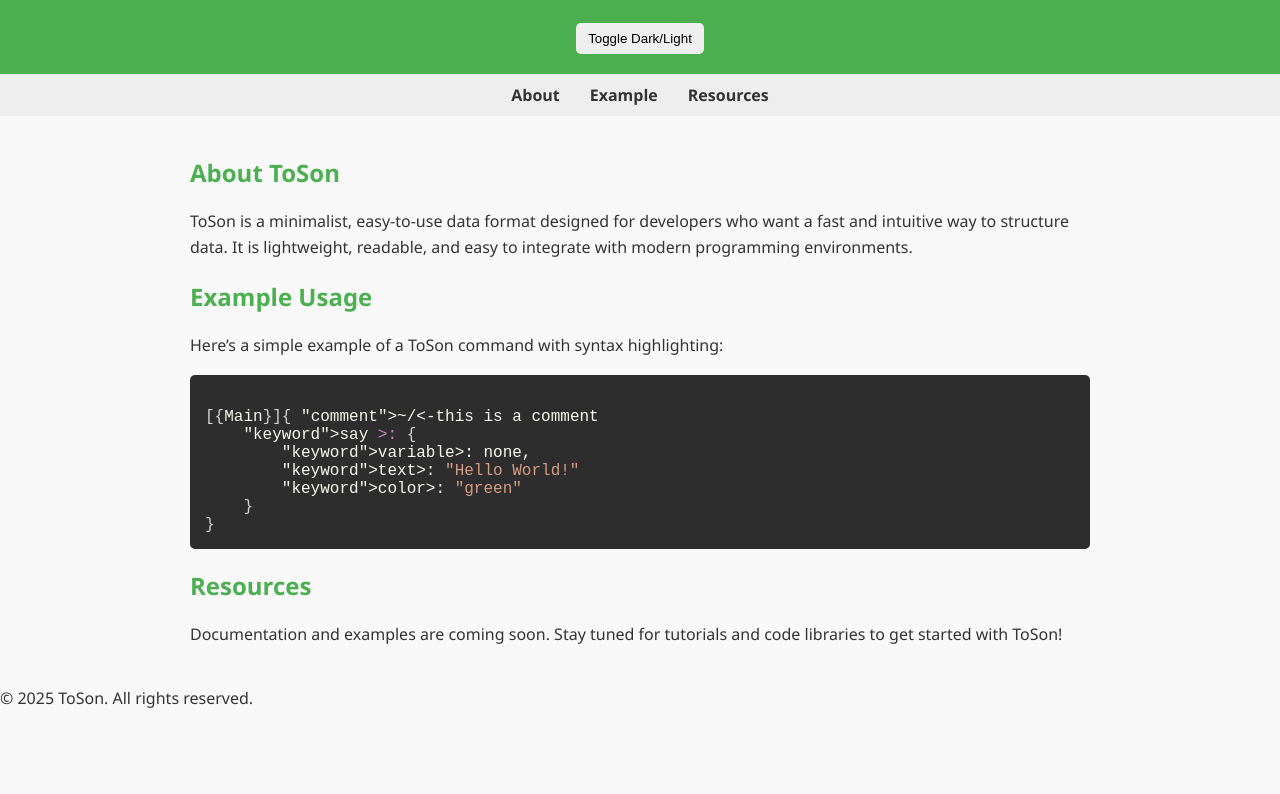
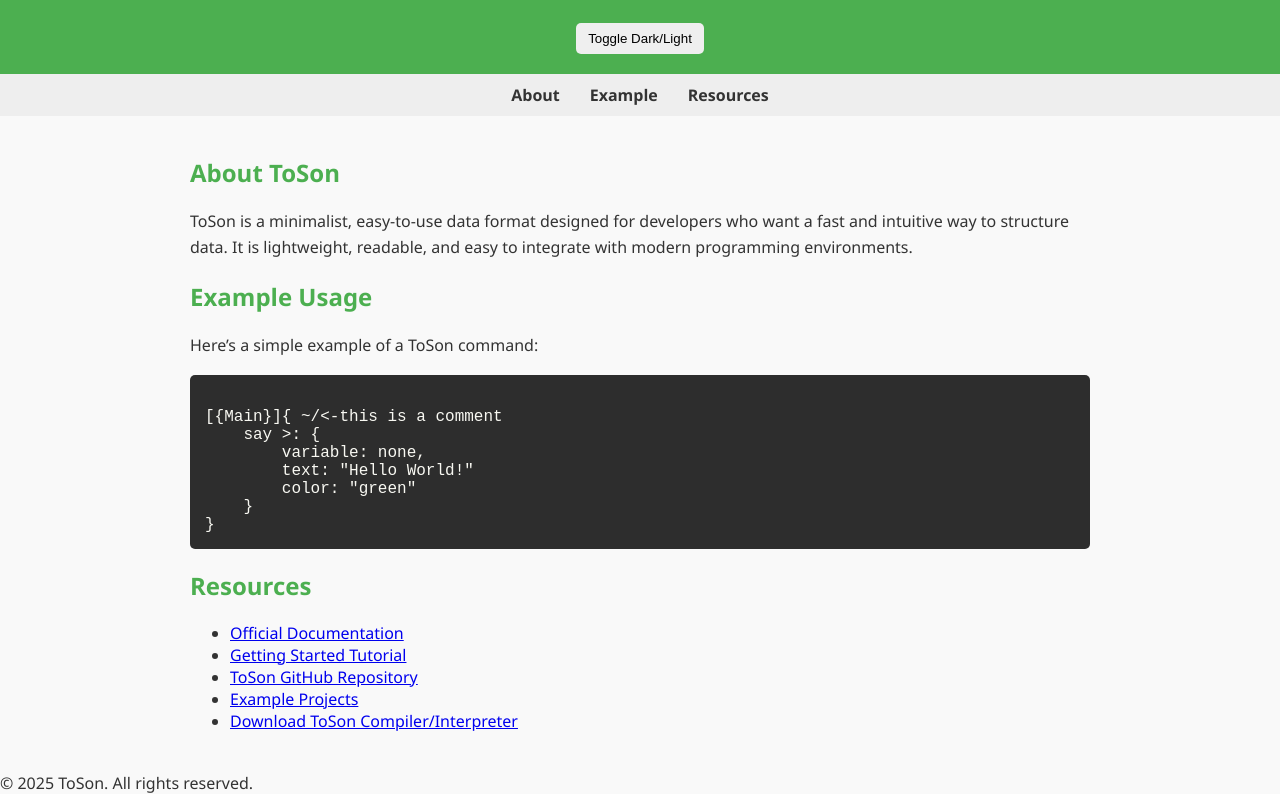
Before and after one commit to ToSonCode/ToSon, a plain HTML site: page index.html in a window 1280 px wide. Shown: the part 146-940 px from the top of the page. Before the commit the page ends 855 px from the top, so only its background shows below. Drawn offline with Linux system fonts and the light colour scheme.

Commit message:
Update index.html

```diff
--- a/index.html
+++ b/index.html
@@ -32,8 +32,8 @@
 
         <section id="example">
             <h2>Example Usage</h2>
-            <p>Here’s a simple example of a ToSon command with syntax highlighting:</p>
-            <pre><code class="toson">
+            <p>Here’s a simple example of a ToSon command:</p>
+            <pre><code>
 [{Main}]{ ~/<-this is a comment
     say >: {
         variable: none,
@@ -45,9 +45,13 @@
 
         <section id="resources">
             <h2>Resources</h2>
-            <p>
-                Documentation and examples are coming soon. Stay tuned for tutorials and code libraries to get started with ToSon!
-            </p>
+            <ul>
+                <li><a href="#">Official Documentation</a></li>
+                <li><a href="#">Getting Started Tutorial</a></li>
+                <li><a href="#">ToSon GitHub Repository</a></li>
+                <li><a href="#">Example Projects</a></li>
+                <li><a href="#">Download ToSon Compiler/Interpreter</a></li>
+            </ul>
         </section>
     </main>
 
```
